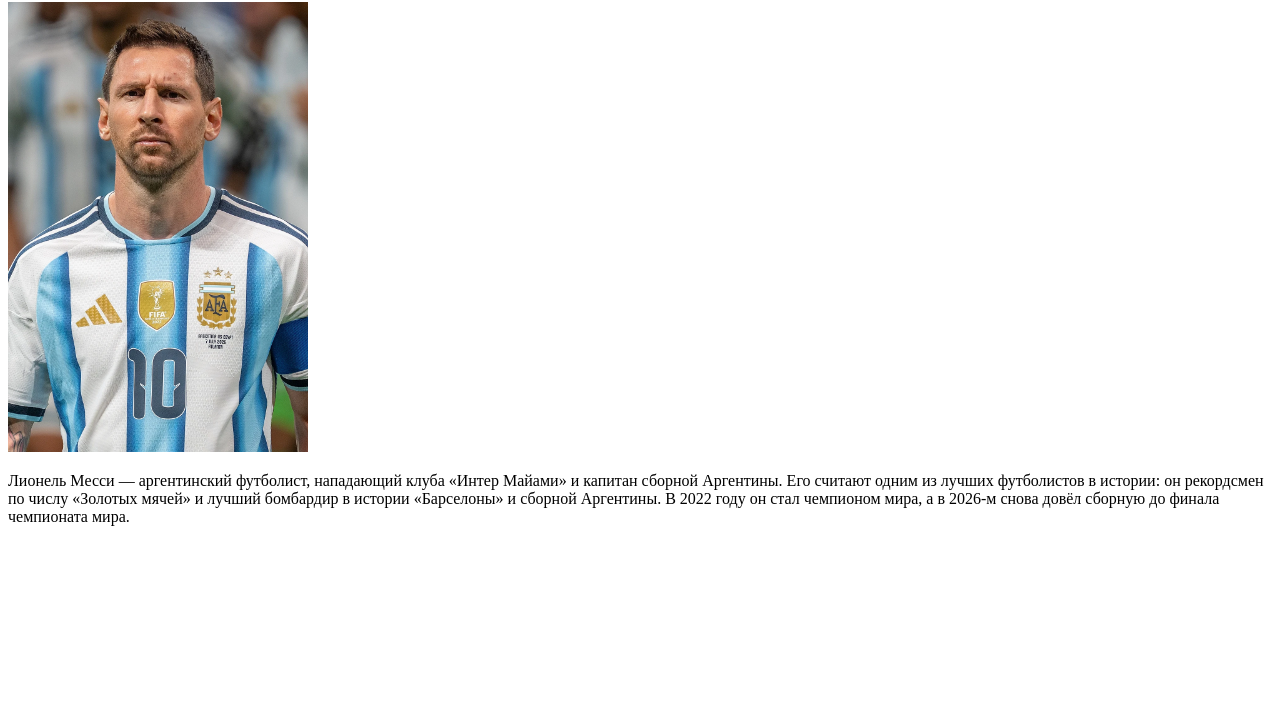
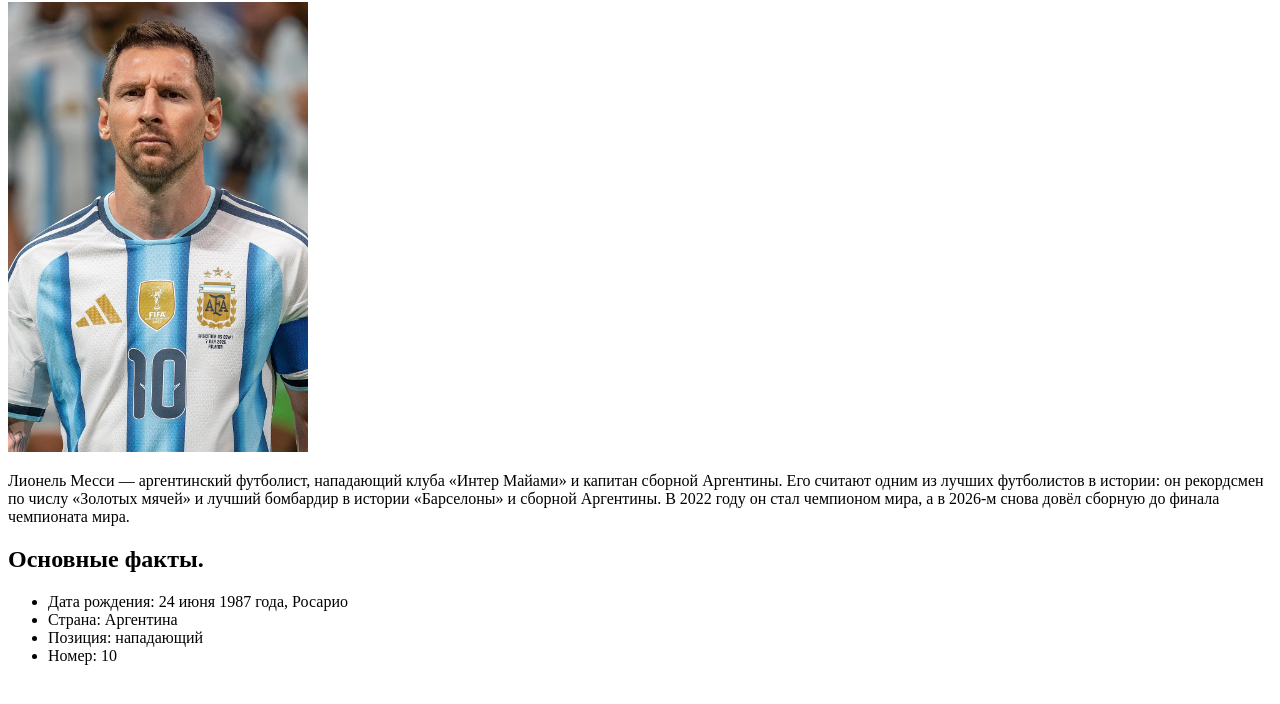
Before and after one commit to adamova1989-wq/footballer, a plain HTML site: page index.html in a window 1280 px wide. Shown: the part 78-782 px from the top of the page. Drawn offline with Linux system fonts and the light colour scheme.

Commit message:
Добавила основные факты

```diff
--- a/index.html
+++ b/index.html
@@ -9,7 +9,7 @@
     <h1>Лионель Месси</h1>
     <img
       src="images/Messi.webp"
-      alt="ионель Месси в форме сборной Аргентины"
+      alt="Лионель Месси в форме сборной Аргентины"
       width="300"
     />
     <p>
@@ -19,5 +19,12 @@
       истории «Барселоны» и сборной Аргентины. В 2022 году он стал чемпионом
       мира, а в 2026-м снова довёл сборную до финала чемпионата мира.
     </p>
+    <h2>Основные факты.</h2>
+    <ul>
+      <li>Дата рождения: 24 июня 1987 года, Росарио</li>
+      <li>Страна: Аргентина</li>
+      <li>Позиция: нападающий</li>
+      <li>Номер: 10</li>
+    </ul>
   </body>
 </html>
```
